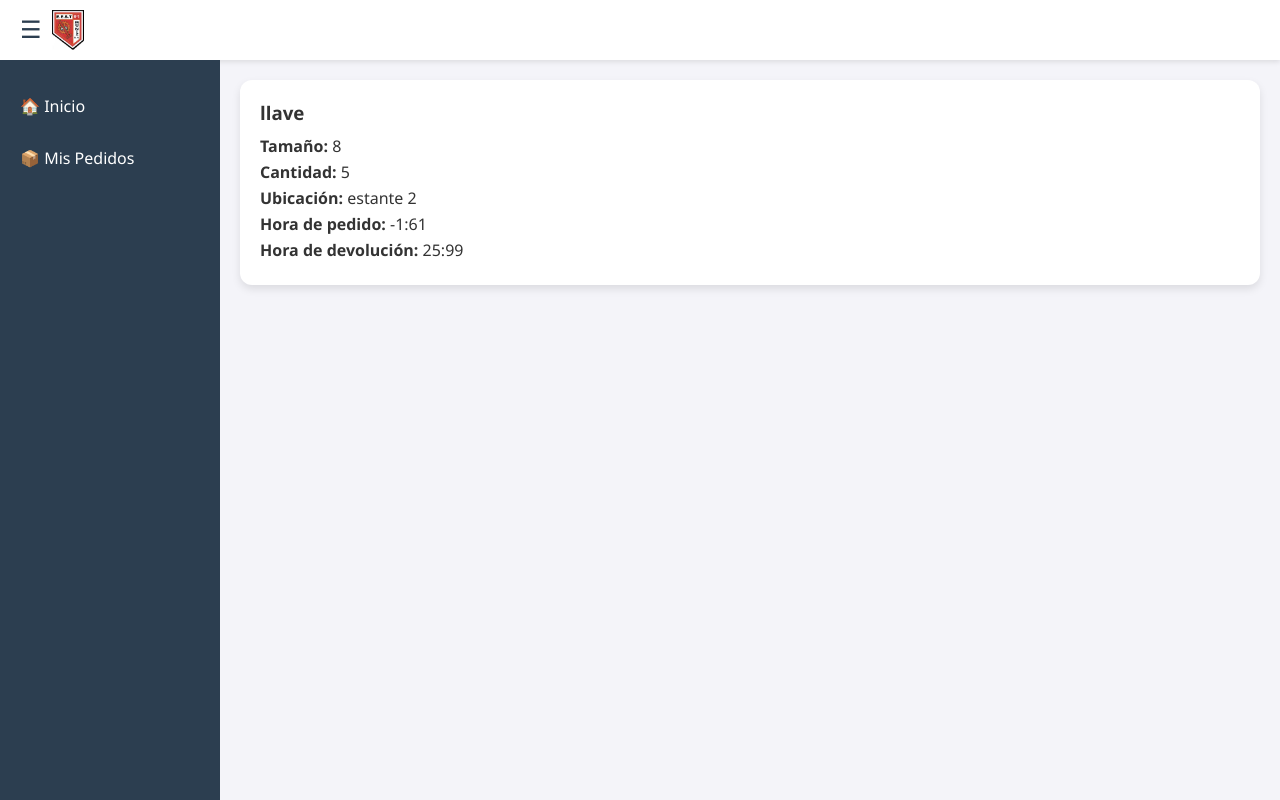
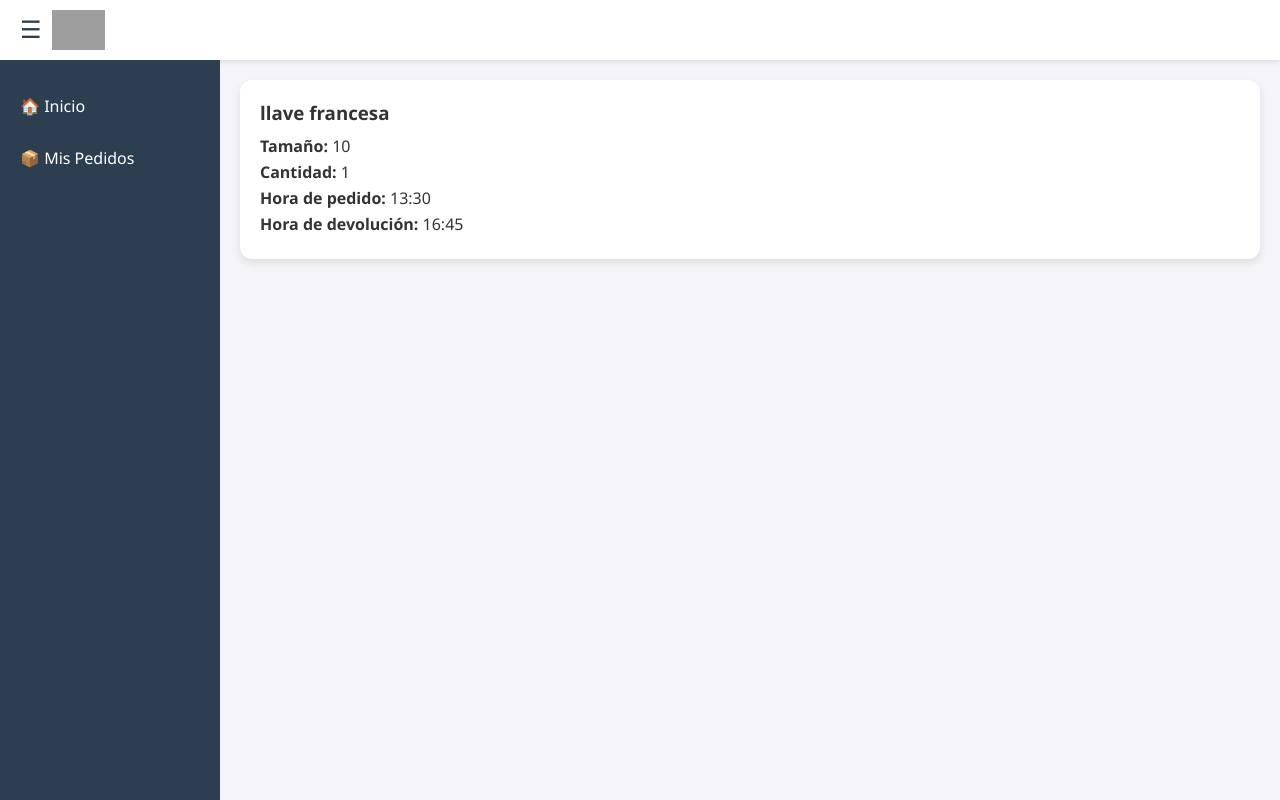
Before and after one commit to pi-maaster77/inventrack, a Flask app: page /pedidos/ in a window 1280 px wide. Run offline with Flask 3, Linux system fonts and the light colour scheme; some libraries are stand-ins or nearby versions; grey boxes are pictures that could not be loaded.

Commit message:
mucho cambio

```diff
--- a/app.py
+++ b/app.py
@@ -5,6 +5,8 @@ import dotenv
 
 
 dotenv.load_dotenv()
+
+
 
 def startConnection():
     return psycopg2.connect(
@@ -14,6 +16,18 @@ def startConnection():
         user=os.getenv("DB_USER"),
         password=os.getenv("DB_PASSWORD")
     )
+
+def row_to_dict(row):
+    return {
+        "id": row[0],
+        "nombre": row[1],
+        "descripcion": row[2],
+        "cantidad_total": float(row[3]),
+        "cantidad_disponible": float(row[4]),
+        "categoria_id": row[5],
+        "ubicacion_id": row[6],
+        "tipo_item": row[7]
+    }
 
 
 app = flask.Flask(__name__)
@@ -25,42 +39,73 @@ def index():
 @app.route("/api")
 def api_index():
     search = flask.request.args.get("search")
-    connection = startConnection()
-    cursor = connection.cursor()
-    if search:
-        cursor.execute("SELECT * FROM items WHERE nombre ILIKE %s", (f"%{search}%",))
+    try:
+        connection = startConnection()
+    except Exception:
+        connection = False
+    if connection:
+        cursor = connection.cursor()
+        if search:
+            cursor.execute("SELECT * FROM items WHERE nombre ILIKE %s", (f"%{search}%",))
+        else:
+            cursor.execute("SELECT * FROM items")
+        rows = cursor.fetchall()
+        columns = [desc[0] for desc in cursor.description]
+        cursor.close()
+        connection.close()
+
+        # handshake: transformar a lista de dicts
+
+        stocks = [row_to_dict(row) for row in rows]
+        return flask.jsonify(stocks)
     else:
-        cursor.execute("SELECT * FROM items")
-    rows = cursor.fetchall()
-    columns = [desc[0] for desc in cursor.description]
-    cursor.close()
-    connection.close()
 
-    # handshake: transformar a lista de dicts
-    def row_to_dict(row):
-        return {
-            "id": row[0],
-            "nombre": row[1],
-            "descripcion": row[2],
-            "cantidad_total": float(row[3]),
-            "cantidad_disponible": float(row[4]),
-            "categoria_id": row[5],
-            "ubicacion_id": row[6],
-            "tipo_item": row[7]
-        }
+        stocks = [
+            {
+                "id": 1,
+                "nombre": "destornillador punta plana 8",
+                "descripcion": "destornillador de punta plana de metrica 8",
+                "tamano": 8,
 
-    stocks = [row_to_dict(row) for row in rows]
-    return flask.jsonify(stocks)
+                "cantidad_total": float(2),
+                "cantidad_disponible": float(1),
+                "categoria_id": 0,
+                "ubicacion_id": 0,
+                "tipo_item": 0
+            },{
+                "id": 1,
+                "nombre": "cable de aluminio",
+                "descripcion": "cable de aluminio con aislamiento. soporta hasta 3 amperes a 300 volts",
+                "tamano": 20,
+                "cantidad_total": float(2),
+                "cantidad_disponible": float(1),
+                "categoria_id": 0,
+                "ubicacion_id": 0,
+                "tipo_item": 0
+            },{
+                "id": 1,
+                "nombre": "llave francesa",
+                "tamano": 10,
+                "descripcion": "llave francesa grande",
+                "cantidad_total": float(2),
+                "cantidad_disponible": float(1),
+                "categoria_id": 0,
+                "ubicacion_id": 0,
+                "tipo_item": 0
+            }
+        ]
+        return flask.jsonify(stocks)
+
 
 @app.route("/api/pedidos")
 def api_pedidos():
     response = [{
-        "nombre": "llave",
-        "tamano": "8",
-        "cantidad": "5",
+        "nombre": "llave francesa",
+        "tamano": "10",
+        "cantidad": "1",
         "ubicacion": "estante 2",
-        "hora": "-1:61",
-        "devolucion": "25:99",
+        "hora": "13:30",
+        "devolucion": "16:45",
         "id": 14
     }]
     return flask.jsonify(response)
--- a/static/scripts/main.js
+++ /dev/null
@@ -1,4 +0,0 @@
-function toggleSidebar() {
-    const sidebar = document.getElementById('sidebar');
-    sidebar.classList.toggle('hidden');
-}
--- a/static/scripts/pedidos.js
+++ b/static/scripts/pedidos.js
@@ -7,7 +7,6 @@ async function renderizarPedidos() {
             <h3>${pedido.nombre}</h3>
             <p><strong>Tamaño:</strong> ${pedido.tamano}</p>
             <p><strong>Cantidad:</strong> ${pedido.cantidad}</p>
-            <p><strong>Ubicación:</strong> ${pedido.ubicacion}</p>
             <p><strong>Hora de pedido:</strong> ${pedido.hora}</p>
             <p><strong>Hora de devolución:</strong> ${pedido.devolucion}</p>
         </div>`;
--- a/static/styles/main.css
+++ b/static/styles/main.css
@@ -71,6 +71,7 @@ body {
     flex: 1;
     padding: 20px;
     overflow-y: auto;
+    z-index: 20;
 }
 .search-bar {
     width: 100%;
@@ -85,6 +86,7 @@ body {
     display: flex;
     flex-wrap: wrap;
     gap: 20px;
+    z-index: 30;
 }
 .item {
     position: relative;
@@ -92,31 +94,39 @@ body {
     background-color: white;
     border-radius: 12px;
     padding: 15px;
-    box-shadow: 0 4px 8px rgba(0,0,0,0.1);
+    box-shadow: 0 4px 8px rgba(0, 0, 0, 0.1);
     transition: transform 0.2s;
+    z-index: 35; /* Asegura que el item esté sobre el tooltip */
 }
+
 .item:hover {
     transform: translateY(-5px);
 }
+
 .item img {
     width: 100%;
     height: 120px;
     object-fit: contain;
     border-radius: 8px;
 }
+
+/* Estilo de Tooltip */
 .tooltip {
     display: none;
     position: absolute;
-    top: 110%;
-    left: 0;
+    top: 100%; /* Colocamos el tooltip debajo del item */
+    left: 50%;
+    transform: translateX(-50%); /* Asegura que el tooltip esté centrado */
     width: 220px;
     background-color: #fff;
     color: #333;
     padding: 10px;
     border-radius: 8px;
     box-shadow: 0 4px 12px rgba(0, 0, 0, 0.2);
-    z-index: 1;
+    z-index: 10; /* Asegúrate de que el tooltip esté por debajo del item */
 }
+
+/* Mostrar el tooltip cuando el item se hover */
 .item:hover .tooltip {
     display: block;
 }
--- a/templates/index.html
+++ b/templates/index.html
@@ -61,7 +61,7 @@
         </table>
         <hr>
         <div class="popup-submit-container">
-            <button class="submit-btn" onclick="enviarPedido()">📝 Enviar Pedido</button>
+            <button class="submit-btn" onclick="enviarPedido()" type="submit">📝 Enviar Pedido</button>
         </div>
     </div>
 
```
Also changed, not shown: static/scripts/index.js (+5 -4 lines), static/assets/destornillador.png (deleted), static/assets/logo.jpeg (deleted), static/assets/martillo sin stock.png (deleted).
